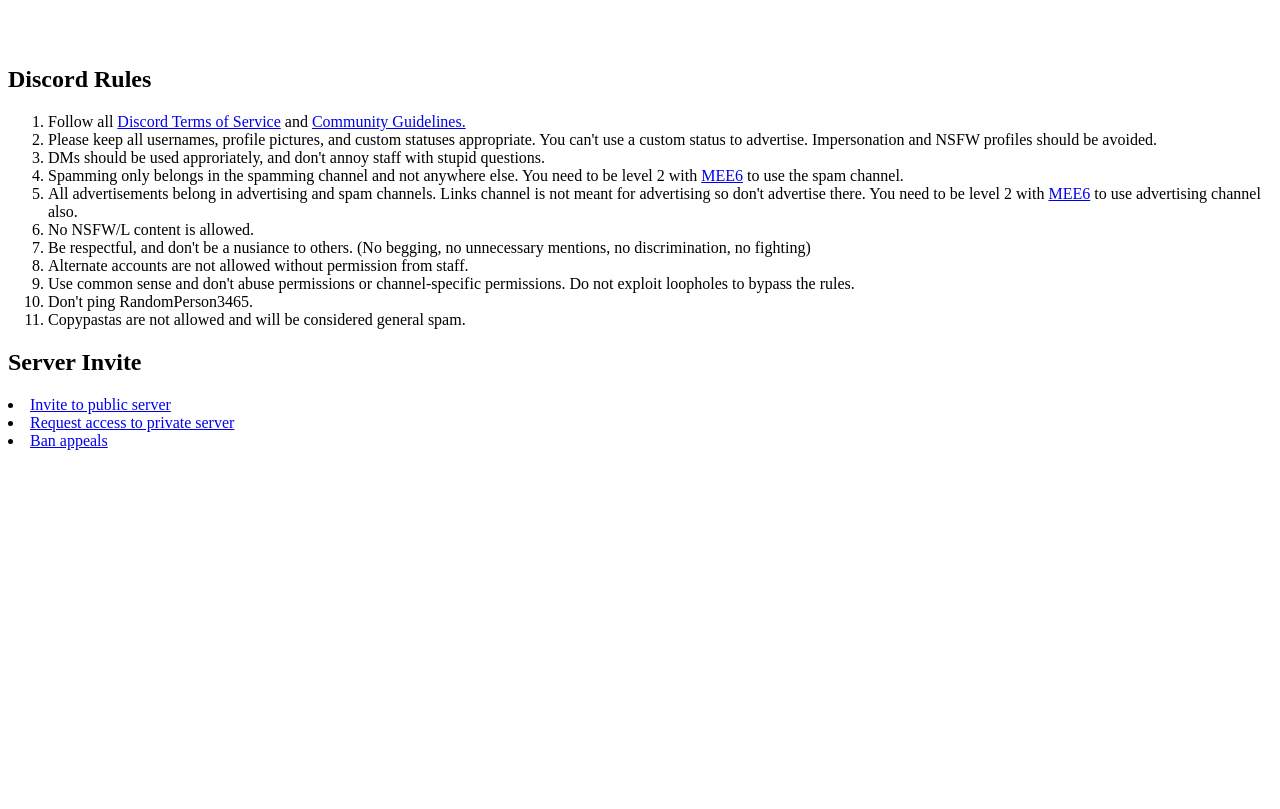
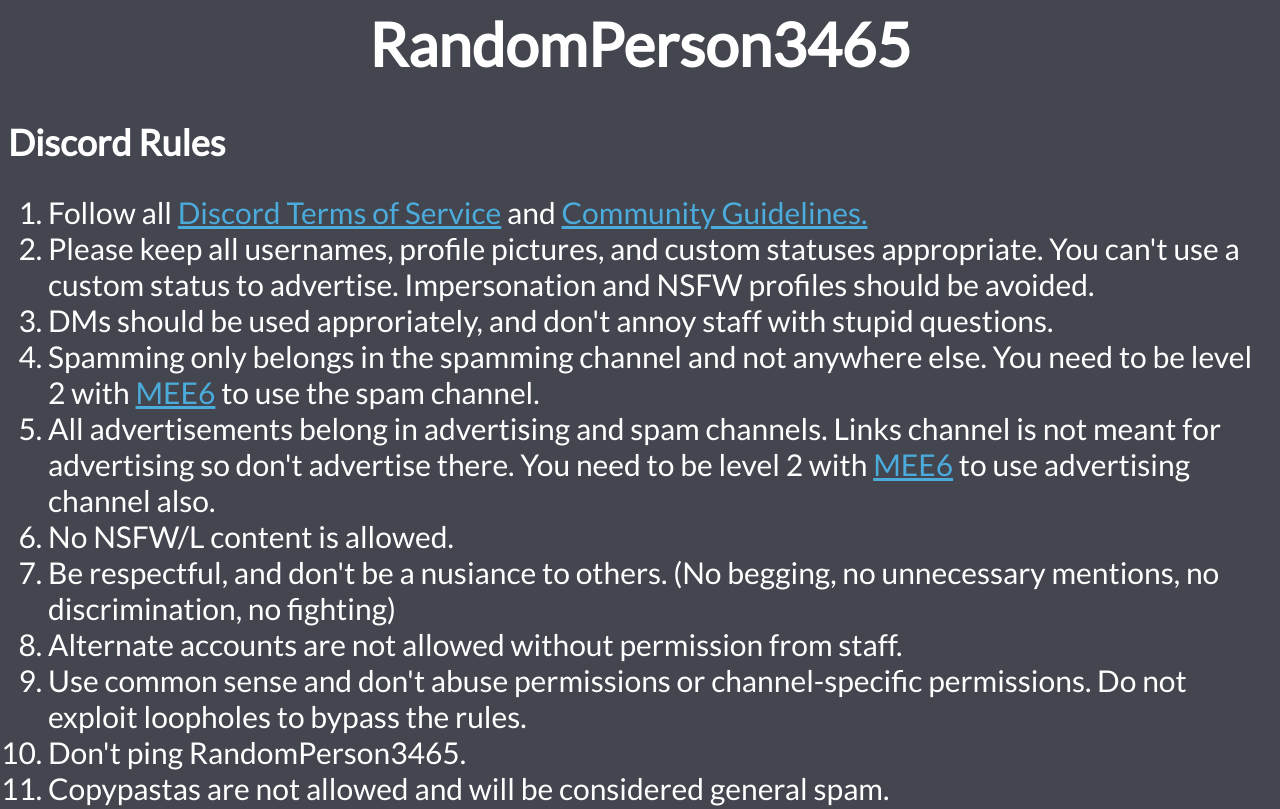
Before and after one commit to asdfugil/livecountsedit-archives, a plain HTML site: page randomperson3465.github.io-d8300acaf3f19f20c89e70825764f06f3e8fc821/discord.html in a window 1280 px wide. Shown: the top 809 px of the page. Drawn offline with Linux system fonts and the light colour scheme; the site is published under a folder, as on GitHub Pages, so addresses that start at the root find nothing.

Commit message:
Update discord.html

```diff
--- a/randomperson3465.github.io-d8300acaf3f19f20c89e70825764f06f3e8fc821/discord.html
+++ b/randomperson3465.github.io-d8300acaf3f19f20c89e70825764f06f3e8fc821/discord.html
@@ -4,7 +4,7 @@
         <link rel="icon" href="https://cdn.discordapp.com/icons/660666298182795264/a_e47545f42c1bba44b1ab315e98e84b36.gif?width=80&height=80">
     </head>
     <link href='https://fonts.googleapis.com/css?family=Lato&subset=latin,latin-ext' rel='stylesheet' type='text/css'>
-    <link href='/src/css/main.css' rel='stylesheet' type='text/css'>
+    <link href='./src/css/main.css' rel='stylesheet' type='text/css'>
     <body>
         <h1 id="title">RandomPerson3465</h1>
         <div>
```
